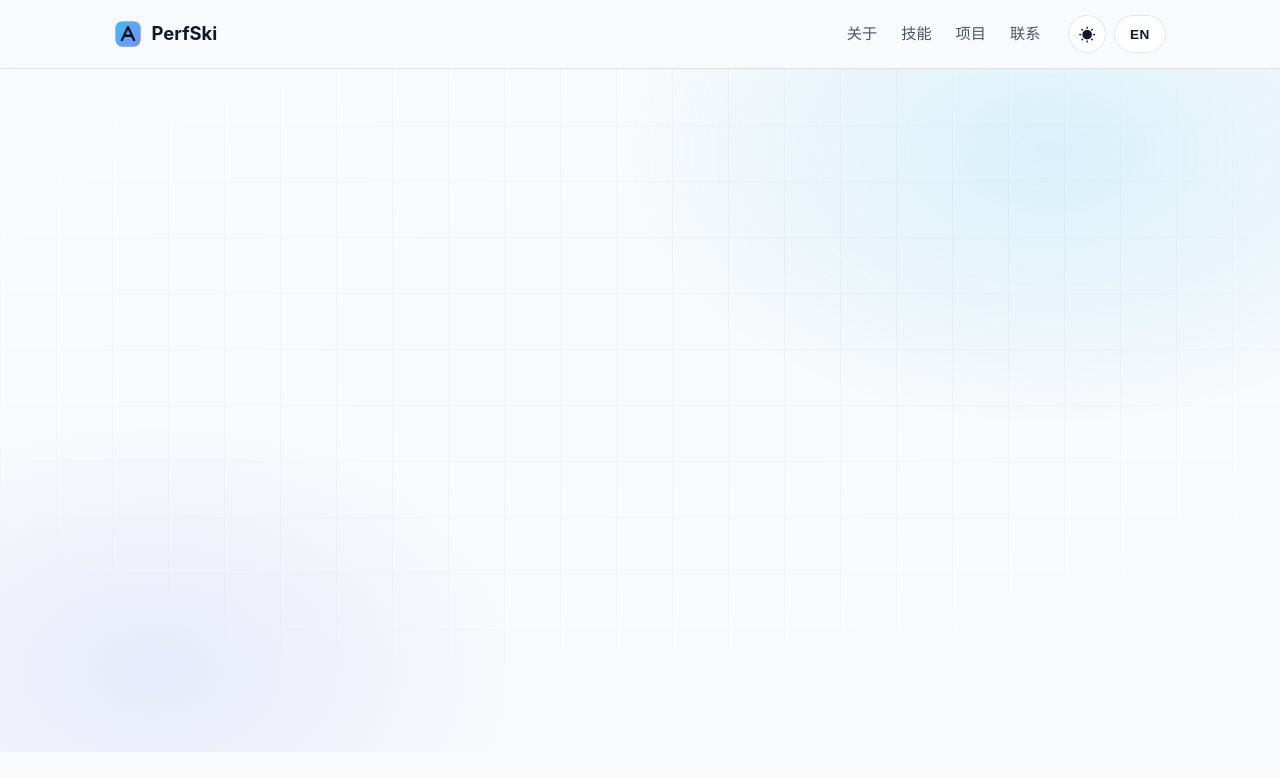
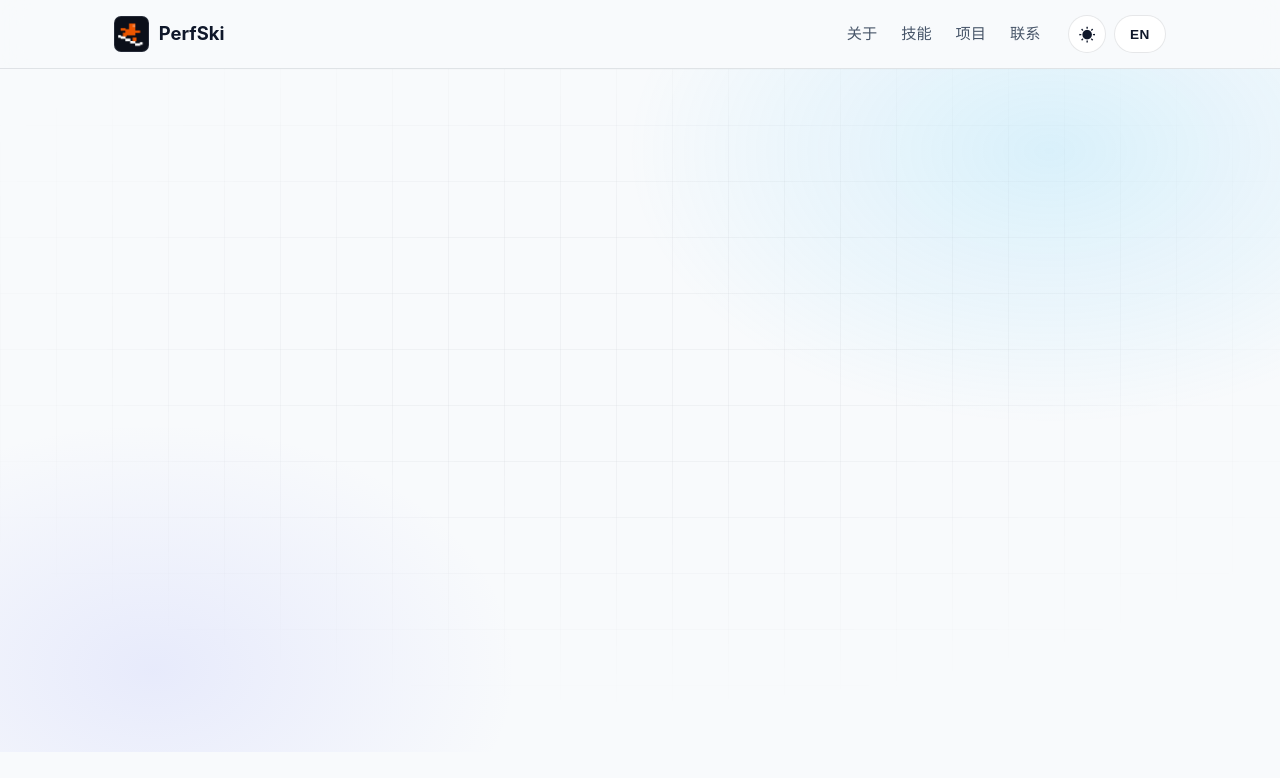
Before and after one commit to perfski/perfski.github.io, a plain HTML site: page index.html in a window 1280 px wide. Shown: the top 778 px of the page. Drawn offline with Linux system fonts and the light colour scheme.

Commit message:
Use perfski.png as site logo and favicon
Transparent pixel-art logo displayed on a dark rounded plate in the
nav so it stays legible in both themes; baked variant serves as the
browser favicon.

Co-Authored-By: Claude Code <noreply@anthropic.com>

```diff
--- a/css/style.css
+++ b/css/style.css
@@ -133,8 +133,22 @@ ul {
   opacity: 0.85;
 }
 
-.brand-mark svg {
+/* 品牌图标：透明底 logo 垫深色圆角底片，与 favicon 一致，双主题下均清晰 */
+.brand-mark {
+  display: grid;
+  place-items: center;
+  width: 2.2rem;
+  height: 2.2rem;
+  background: #0b0f19;
+  border: 1px solid rgba(148, 163, 184, 0.18);
+  border-radius: 7px;
+  overflow: hidden;
+}
+
+.brand-mark img {
   display: block;
+  width: 1.8rem;
+  height: 1.8rem;
 }
 
 .nav-menu {
--- a/index.html
+++ b/index.html
@@ -11,7 +11,7 @@
   <meta property="og:description" data-i18n-content="meta.description"
         content="PerfSki 的个人主页与作品集：软件开发者，关注性能与体验。">
   <meta name="theme-color" content="#0b0f19">
-  <link rel="icon" type="image/svg+xml" href="assets/favicon.svg">
+  <link rel="icon" type="image/png" href="assets/favicon.png">
   <script>document.documentElement.classList.add("js");</script>
   <link rel="stylesheet" href="css/style.css">
 </head>
@@ -22,14 +22,7 @@
     <nav class="container nav">
       <a class="brand" href="#top" aria-label="PerfSki">
         <span class="brand-mark" aria-hidden="true">
-          <svg viewBox="0 0 32 32" width="28" height="28"><defs>
-            <linearGradient id="bg" x1="0" y1="0" x2="1" y2="1">
-              <stop offset="0" stop-color="#38bdf8"/><stop offset="1" stop-color="#818cf8"/>
-            </linearGradient></defs>
-            <rect x="1.5" y="1.5" width="29" height="29" rx="8" fill="url(#bg)"/>
-            <path d="M9 23 L16 8 L23 23 M12.2 18 h7.6" stroke="#0b0f19" stroke-width="2.6"
-                  stroke-linecap="round" stroke-linejoin="round" fill="none"/>
-          </svg>
+          <img src="assets/logo.png" alt="" width="32" height="32">
         </span>
         <span class="brand-name">PerfSki</span>
       </a>
```
Also changed, not shown: 404.html (+1 -1 lines), assets/favicon.png (added), assets/favicon.svg (deleted), assets/logo.png (added), 2 other files.
